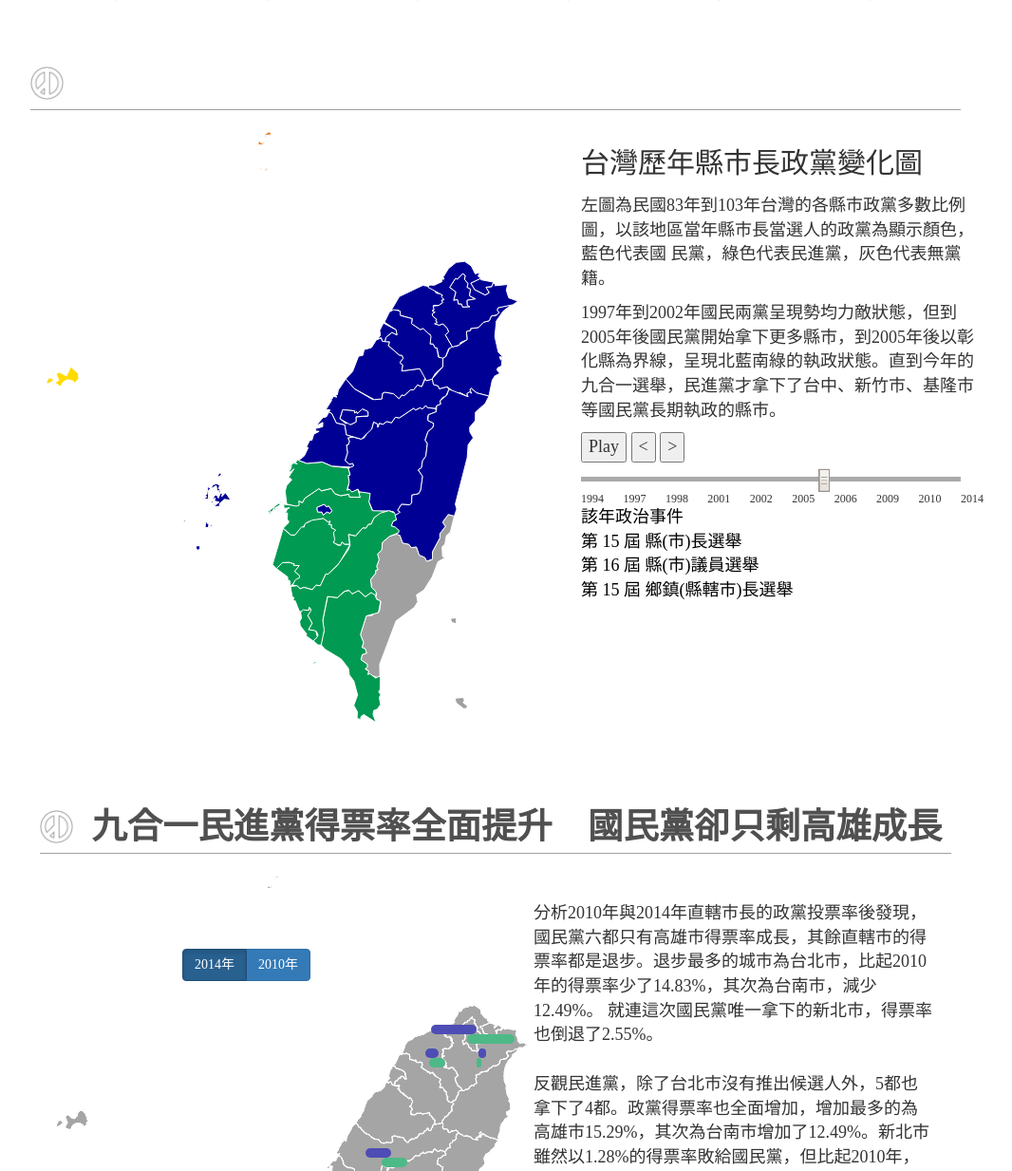
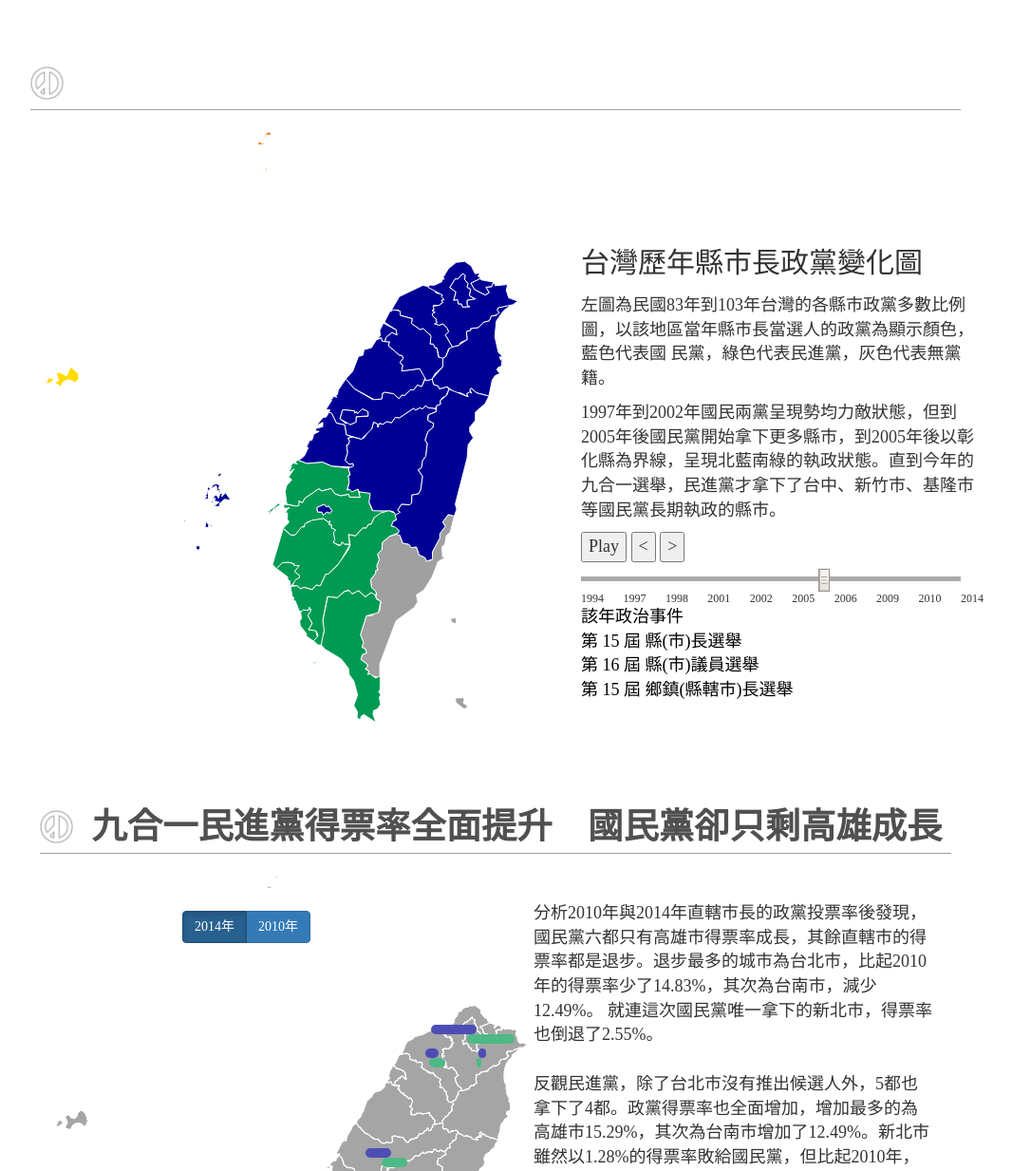
Before and after one commit to jackklpan/datajournalism-3, a plain HTML site: page index.html in a window 1280 px wide. Shown: the part 726-1959 px from the top of the page at 95% size, without its empty margins (118-1184 px from the left). Drawn offline with nearby package versions, Linux system fonts and the light colour scheme.

Commit message:
difference

```diff
--- a/index.html
+++ b/index.html
@@ -264,7 +264,7 @@
                         	width:430px;
                         	position:absolute;
                         	left:580px;
-							top:150px;
+							top:255px;
                 	}
 			#tooltip1{
 				display:none;
@@ -465,7 +465,7 @@
 					</p>
 					<img src="difference-explain.png" style="width:420px"/>
 				</div>
-				<div style="position:absolute;top:100px;left:150px;"class="btn-group" data-toggle="buttons">
+				<div style="position:absolute;top:60px;left:150px;"class="btn-group" data-toggle="buttons">
 				  <label data-year="2014" class="btn btn-primary active">
 				    <input class="difference-radio-btn" type="radio" name="options" autocomplete="off" checked>2014年
 				  </label>
```
